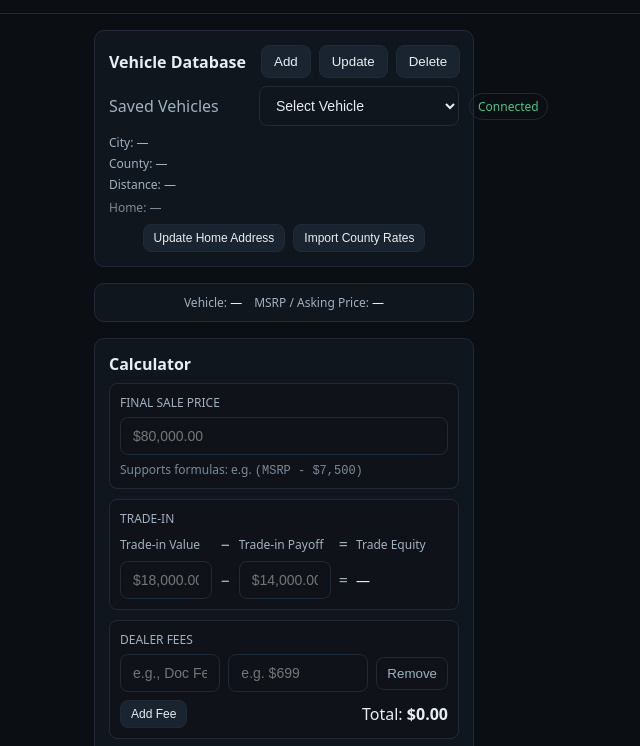
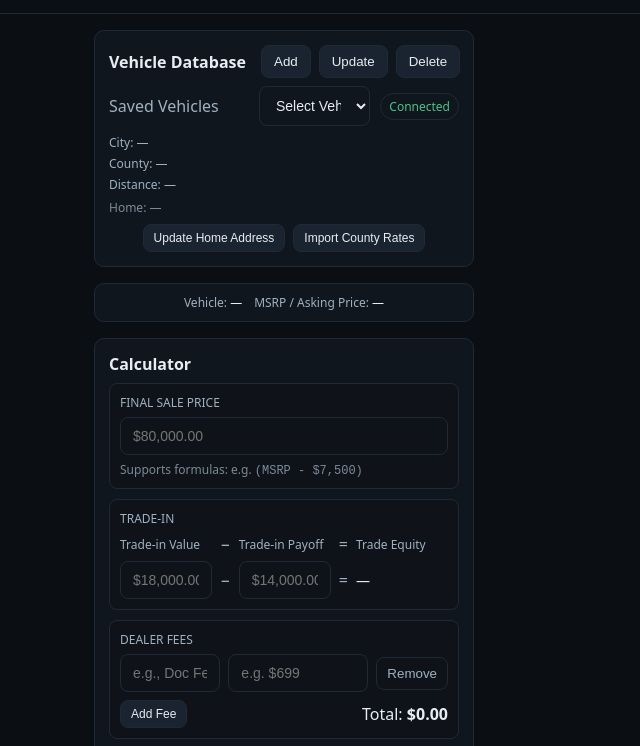
Before and after one commit to jbj0005/AutoLoanCalculator, a plain HTML site: page index.html in a window 1280 px wide. Shown: the part 49-795 px from the top of the page, without its empty margins (356-996 px from the left). Drawn offline with nearby package versions, Linux system fonts and the light colour scheme; some packages are replaced by stand-ins of ours; no server answers.

Commit message:
Fix overflow: allow Saved Vehicles select to shrink within card; prevent row overflow; use minmax(0,1fr) for middle column

```diff
--- a/styles.css
+++ b/styles.css
@@ -53,7 +53,10 @@ body{
 .status.err{color:var(--danger)}
 
 .db-row{display:grid; grid-template-columns: 140px 1fr; gap:10px; align-items:center; margin:8px 0}
-.vehicles-row{ grid-template-columns: 140px 1fr auto }
+.db-row{ overflow: hidden }
+#db-panel .db-row .row-actions{ min-width: 0 }
+#db-panel .db-row .row-actions select{ min-width: 0; width: 100%; max-width: 100% }
+.vehicles-row{ grid-template-columns: 140px minmax(0,1fr) auto }
 #db-panel .db-row.vehicles-row #supabase-status{ justify-self: end }
 .db-row .row-actions{display:flex; gap:8px; align-items:center}
 .db-row .row-actions{flex-wrap: wrap}
```
